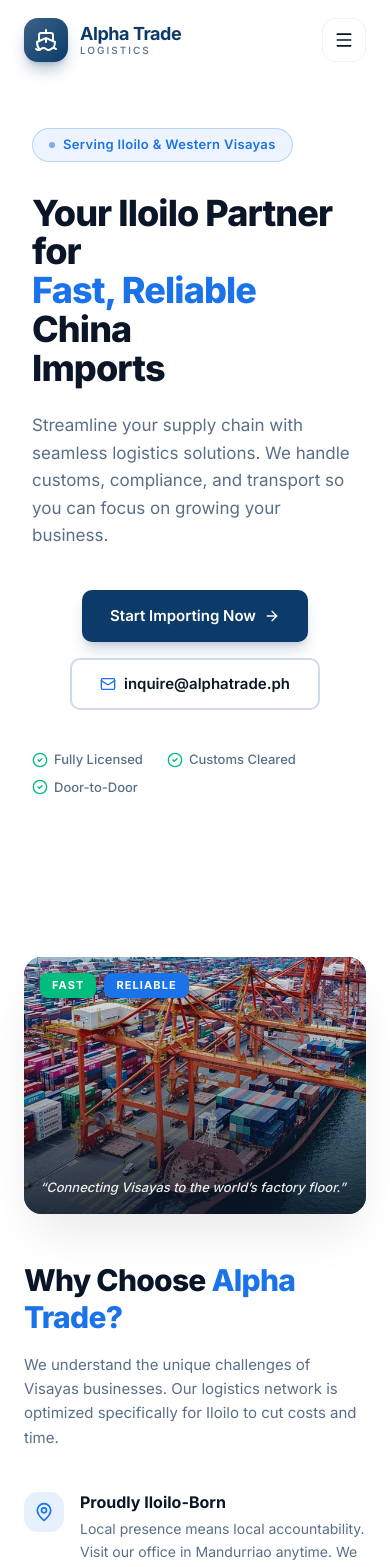
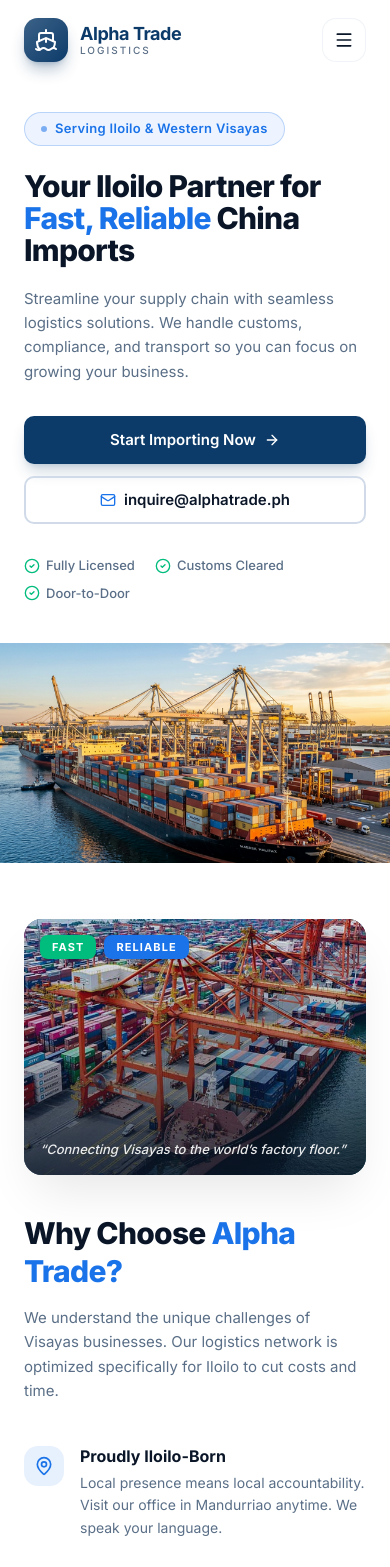
Before and after one commit to Legacy-Solutions-Inc/alphatrading, a Next.js app: page / in a window 390 px wide. Shown: the top 1567 px of the page. Built offline with nearby package versions, Linux system fonts and the light colour scheme.

Commit message:
feat: Add Tailwind CSS styling for Why Choose, CTA, Hero, Services, Testimonials, and Trust sections.

```diff
--- a/components/sections/cta/styles.ts
+++ b/components/sections/cta/styles.ts
@@ -1,5 +1,5 @@
 export const ctaStyles = {
-  section: "py-28 bg-[#f8fafc] dark:bg-[#0a1628] flex justify-center",
+  section: "py-16 lg:py-28 bg-[#f8fafc] dark:bg-[#0a1628] flex justify-center",
   container: "container px-4 md:px-6 w-full max-w-5xl",
 
   // Wrapper - adding a card-like floating effect
--- a/components/sections/hero/styles.ts
+++ b/components/sections/hero/styles.ts
@@ -1,47 +1,48 @@
 export const heroStyles = {
-  // Full-viewport section split into two halves
+  // Section: flex column on mobile (stacked), row on desktop (side by side)
   section:
-    "relative min-h-screen flex items-stretch overflow-hidden bg-white dark:bg-[#0a1628]",
+    "relative flex flex-col lg:flex-row lg:items-stretch lg:min-h-screen overflow-hidden bg-white dark:bg-[#0a1628]",
 
-  // LEFT content pane
+  // LEFT content pane — full width on mobile, half on desktop
   leftPane:
-    "flex flex-col justify-center w-full lg:w-1/2 px-8 sm:px-12 lg:px-16 xl:px-24 pt-32 pb-16 lg:pt-40 lg:pb-24 relative z-10",
+    "flex flex-col justify-center w-full lg:w-1/2 px-6 sm:px-10 lg:px-16 xl:px-24 pt-28 pb-10 lg:pt-40 lg:pb-24 relative z-10",
 
   // Badge pill
   badge:
-    "inline-flex items-center self-start gap-2 rounded-full border border-[#1a73e8]/25 bg-[#eef4ff] px-4 py-1.5 text-[13px] font-semibold text-[#1a73e8] tracking-wide mb-8",
+    "inline-flex items-center self-start gap-2 rounded-full border border-[#1a73e8]/25 bg-[#eef4ff] px-4 py-1.5 text-[13px] font-semibold text-[#1a73e8] tracking-wide mb-6 lg:mb-8",
   badgeDot:
     "h-1.5 w-1.5 rounded-full bg-[#1a73e8] animate-pulse",
 
   // Heading
   heading:
-    "text-4xl sm:text-5xl xl:text-6xl font-extrabold tracking-tight leading-[1.08] text-[#0a1628] dark:text-white mb-6",
+    "text-3xl sm:text-4xl lg:text-5xl xl:text-6xl font-extrabold tracking-tight leading-[1.08] text-[#0a1628] dark:text-white mb-5 lg:mb-6",
   headingBlue:
     "text-[#1a73e8]",
 
   // Sub-text
   description:
-    "text-[17px] text-[#5a6f87] dark:text-[#8fa3bf] max-w-md mb-10 leading-relaxed",
+    "text-[15px] lg:text-[17px] text-[#5a6f87] dark:text-[#8fa3bf] max-w-md mb-8 lg:mb-10 leading-relaxed",
 
-  // CTA row
-  ctaRow: "flex flex-col sm:flex-row flex-wrap items-center gap-4 mb-10",
+  // CTA row — stack on mobile, row on sm+
+  ctaRow:
+    "flex flex-col sm:flex-row flex-wrap items-stretch sm:items-center gap-3 sm:gap-4 mb-8 lg:mb-10",
 
   primaryBtn:
-    "inline-flex items-center gap-2 rounded-lg h-13 px-7 py-3.5 text-[15px] font-semibold bg-[#0c3b6a] hover:bg-[#0a2f54] text-white shadow-lg shadow-[#0c3b6a]/20 transition-all duration-300 hover:-translate-y-0.5 hover:shadow-xl group",
+    "inline-flex items-center justify-center gap-2 rounded-lg h-12 sm:h-13 px-7 py-3 text-[15px] font-semibold bg-[#0c3b6a] hover:bg-[#0a2f54] text-white shadow-lg shadow-[#0c3b6a]/20 transition-all duration-300 hover:-translate-y-0.5 hover:shadow-xl group",
 
   secondaryBtn:
-    "inline-flex items-center gap-2 rounded-lg h-13 px-7 py-3.5 text-[15px] font-semibold border-2 border-[#d0dae8] dark:border-[#1e3351] text-[#0a1628] dark:text-white bg-transparent hover:bg-[#f4f7fc] dark:hover:bg-[#111d32] transition-all duration-200",
+    "inline-flex items-center justify-center gap-2 rounded-lg h-12 sm:h-13 px-7 py-3 text-[15px] font-semibold border-2 border-[#d0dae8] dark:border-[#1e3351] text-[#0a1628] dark:text-white bg-transparent hover:bg-[#f4f7fc] dark:hover:bg-[#111d32] transition-all duration-200",
 
   // Trust strip
-  trustRow: "flex flex-wrap items-center gap-x-6 gap-y-2",
+  trustRow: "flex flex-wrap items-center gap-x-5 gap-y-2",
   trustItem:
     "flex items-center gap-1.5 text-[13px] font-medium text-[#5a6f87] dark:text-[#8fa3bf]",
 
-  // RIGHT image pane — full height, no padding, edge-to-edge
+  // RIGHT image pane — shown as block on mobile (aspect 16/9), full-height absolute on desktop
   rightPane:
-    "hidden lg:block lg:w-1/2 relative",
+    "relative w-full lg:w-1/2 aspect-[16/9] lg:aspect-auto",
   image:
     "absolute inset-0 w-full h-full object-cover object-center",
   imageOverlayLeft:
-    "absolute inset-y-0 left-0 w-24 bg-gradient-to-r from-white dark:from-[#0a1628] to-transparent pointer-events-none",
+    "hidden lg:block absolute inset-y-0 left-0 w-24 bg-gradient-to-r from-white dark:from-[#0a1628] to-transparent pointer-events-none",
 } as const;
--- a/components/sections/services/styles.ts
+++ b/components/sections/services/styles.ts
@@ -1,12 +1,12 @@
 export const servicesStyles = {
-  section: "py-28 bg-white dark:bg-[#0a1628] relative overflow-hidden",
+  section: "py-16 lg:py-28 bg-white dark:bg-[#0a1628] relative overflow-hidden",
   topBorder:
     "absolute top-0 inset-x-0 h-px bg-gradient-to-r from-transparent via-border to-transparent",
 
   container: "container mx-auto px-6 lg:px-8 max-w-7xl",
 
   // Header
-  headerWrapper: "text-center max-w-2xl mx-auto mb-20",
+  headerWrapper: "text-center max-w-2xl mx-auto mb-12 lg:mb-20",
   headerBadge:
     "inline-flex items-center rounded-full border border-[#1a73e8]/20 bg-[#1a73e8]/5 px-4 py-1.5 text-xs font-semibold text-[#1a73e8] tracking-wide uppercase mb-6",
   headerTitle:
--- a/components/sections/testimonials/styles.ts
+++ b/components/sections/testimonials/styles.ts
@@ -1,12 +1,12 @@
 export const testimonialsStyles = {
-  section: "py-28 bg-white dark:bg-[#0a1628] relative overflow-hidden",
+  section: "py-16 lg:py-28 bg-white dark:bg-[#0a1628] relative overflow-hidden",
   topBorder:
     "absolute top-0 inset-x-0 h-px bg-gradient-to-r from-transparent via-border to-transparent",
 
   container: "container mx-auto px-6 lg:px-8 max-w-7xl",
 
   // Header
-  headerWrapper: "text-center max-w-2xl mx-auto mb-20",
+  headerWrapper: "text-center max-w-2xl mx-auto mb-12 lg:mb-20",
   headerBadge:
     "inline-flex items-center rounded-full border border-[#1a73e8]/20 bg-[#1a73e8]/5 px-4 py-1.5 text-xs font-semibold text-[#1a73e8] tracking-wide uppercase mb-6",
   headerTitle:
--- a/components/sections/trust/styles.ts
+++ b/components/sections/trust/styles.ts
@@ -1,5 +1,5 @@
 export const trustStyles = {
-  section: "py-28 bg-[#f8fafc] dark:bg-[#0d1f3c] relative overflow-hidden",
+  section: "py-16 lg:py-28 bg-[#f8fafc] dark:bg-[#0d1f3c] relative overflow-hidden",
   orbRight:
     "absolute -right-80 -top-80 w-[700px] h-[700px] rounded-full bg-[#1a73e8]/[0.03] blur-[80px] pointer-events-none",
   orbLeft:
--- a/components/sections/why-choose/styles.ts
+++ b/components/sections/why-choose/styles.ts
@@ -1,9 +1,9 @@
 export const whyChooseStyles = {
-  section: "py-24 bg-white dark:bg-[#0a1628] overflow-hidden",
+  section: "py-14 lg:py-24 bg-white dark:bg-[#0a1628] overflow-hidden",
   container:
     "container mx-auto px-6 lg:px-8 max-w-7xl",
   grid:
-    "grid grid-cols-1 lg:grid-cols-2 gap-12 lg:gap-20 items-center",
+    "grid grid-cols-1 lg:grid-cols-2 gap-10 lg:gap-20 items-center",
 
   /* ── LEFT: Image card ── */
   imageWrapper:
```
